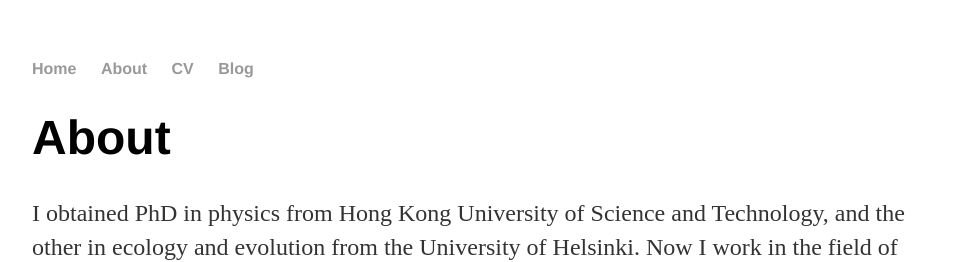
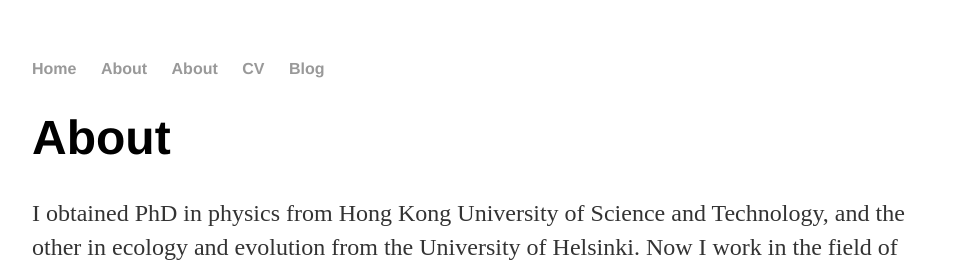
Before and after one commit to chaozhi/chaozhi.github.io, a Jekyll site: the page built from about/index.html, in a window 1280 px wide. Shown: the top 262 px of the page, without its empty margins (160-1117 px from the left). Built offline with Jekyll 4.4.1, drawn with Linux system fonts in a browser that asks for light colours.

Commit message:
Update default.html

```diff
--- a/_layouts/default.html
+++ b/_layouts/default.html
@@ -10,6 +10,7 @@
 	    		<ul>
 	        		<li><a href="/">Home</a></li>
 		        	<li><a href="/about">About</a></li>
+		        	<li><a href="/software">About</a></li>
 	        		<li><a href="/cv">CV</a></li>
 	        		<li><a href="/blog">Blog</a></li>
 	    		</ul>
```
